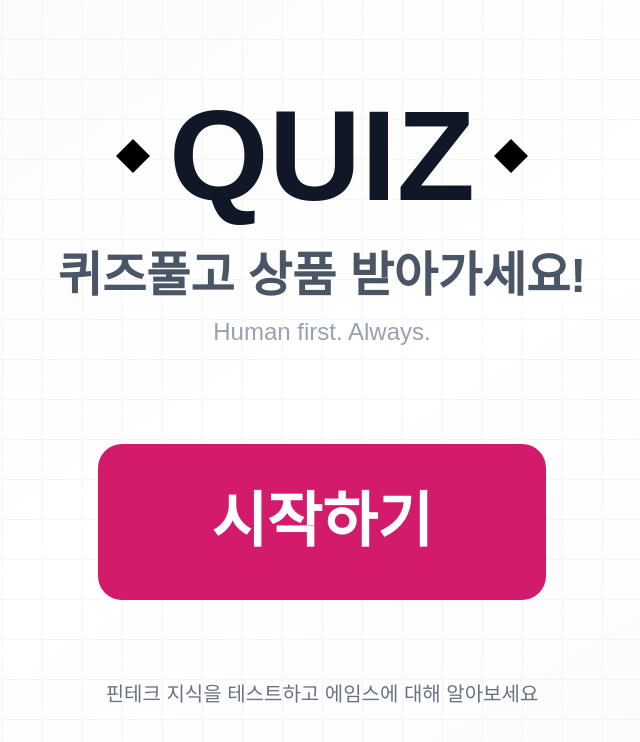
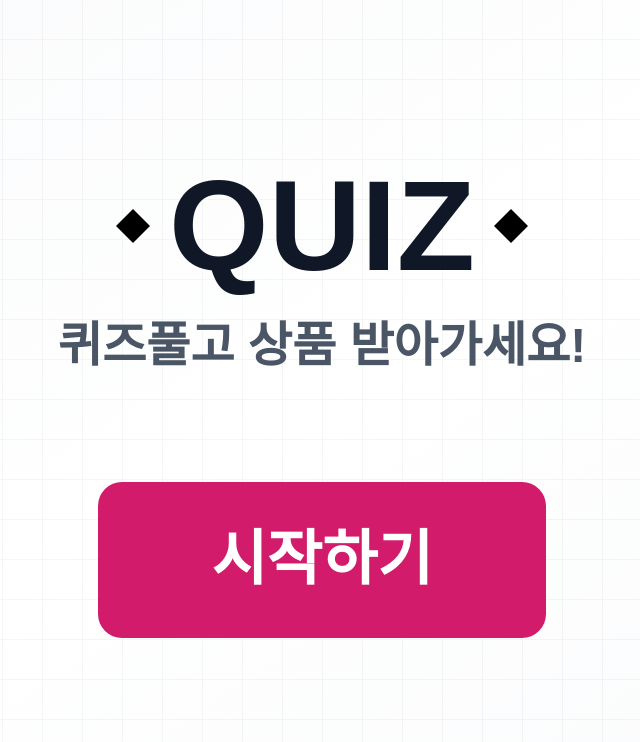
Before and after one commit to aims-jun/fintech-quiz, a Next.js app: page / in a window 1280 px wide. Shown: the top 742 px of the page, without its empty margins (318-958 px from the left). Built offline with nearby package versions, Linux system fonts and the light colour scheme.

Commit message:
feat: 문구삭제

```diff
--- a/app/page.tsx
+++ b/app/page.tsx
@@ -34,9 +34,6 @@ export default function Home() {
           <p className="text-5xl text-gray-600 font-semibold mb-4">
             퀴즈풀고 상품 받아가세요!
           </p>
-          <p className="text-2xl text-gray-400 mt-4 font-medium">
-            Human first. Always.
-          </p>
         </div>
 
         {/* 시작하기 버튼 */}
@@ -49,13 +46,6 @@ export default function Home() {
             <span className="text-6xl font-black text-white">시작하기</span>
           </button>
         </div>
-
-        {/* 하단 정보 */}
-        <div className="mt-20 text-center animate-fade-in-up animation-delay-600">
-          <p className="text-gray-500 text-xl">
-            핀테크 지식을 테스트하고 에임스에 대해 알아보세요
-          </p>
-        </div>
       </div>
     </div>
   );
```
